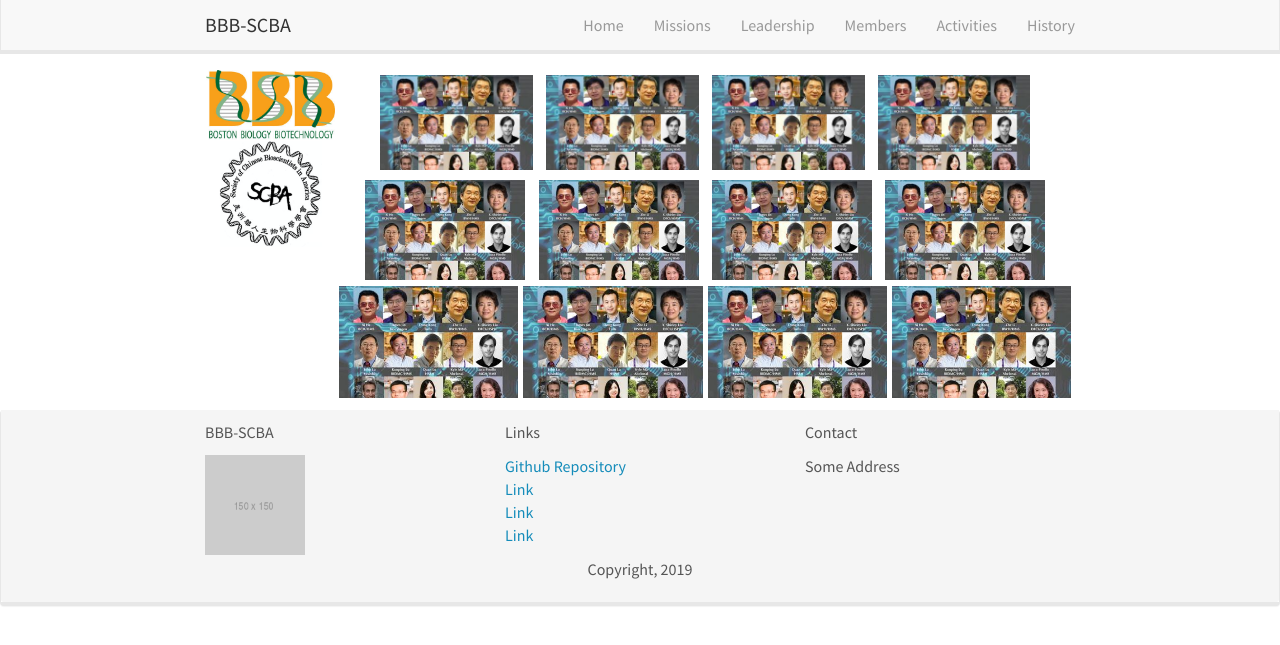
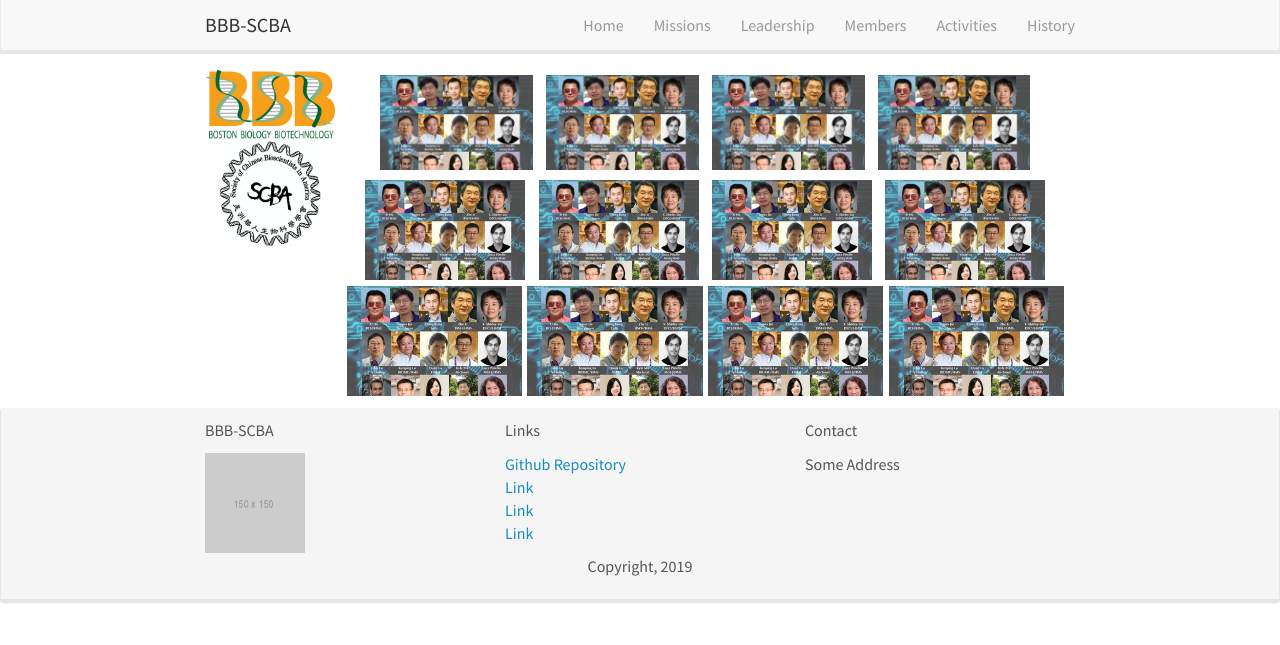
Before and after one commit to bbb-scba/bbb-scba.github.io, a Jekyll site: the page built from home.md, in a window 1280 px wide. Shown: the top 645 px of the page. Built offline with Jekyll 4.4.1, drawn with Linux system fonts in a browser that asks for light colours; nearby versions of some CDN libraries.

Commit message:
Update home.md

```diff
--- a/home.md
+++ b/home.md
@@ -27,10 +27,10 @@ permalink: /
 <img src="images/slider/flyer_v9.jpg" style="width:23%; height:23%; padding: 5px;">
 <img src="images/slider/flyer_v9.jpg" style="width:23%; height:23%; padding: 5px;">
 <img src="images/slider/flyer_v9.jpg" style="width:23%; height:23%; padding: 5px;">
-<img src="images/slider/flyer_v9.jpg" style="width:24.5%; height:24.5%; padding: 1px;">
-<img src="images/slider/flyer_v9.jpg" style="width:24.5%; height:24.5%; padding: 1px;">
-<img src="images/slider/flyer_v9.jpg" style="width:24.5%; height:24.5%; padding: 1px;">
-<img src="images/slider/flyer_v9.jpg" style="width:24.5%; height:24.5%; padding: 1px;">
+<img src="images/slider/flyer_v9.jpg" style="width:24%; height:24%; padding: 1px;">
+<img src="images/slider/flyer_v9.jpg" style="width:24%; height:24%; padding: 1px;">
+<img src="images/slider/flyer_v9.jpg" style="width:24%; height:24%; padding: 1px;">
+<img src="images/slider/flyer_v9.jpg" style="width:24%; height:24%; padding: 1px;">
 </p>
 
 </div>
```
